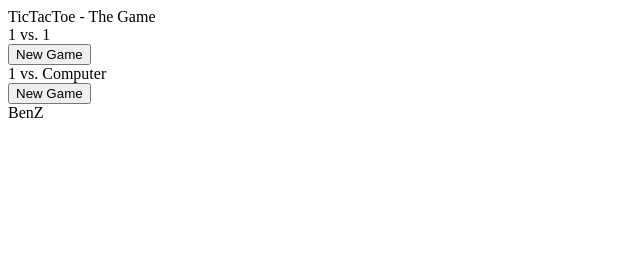
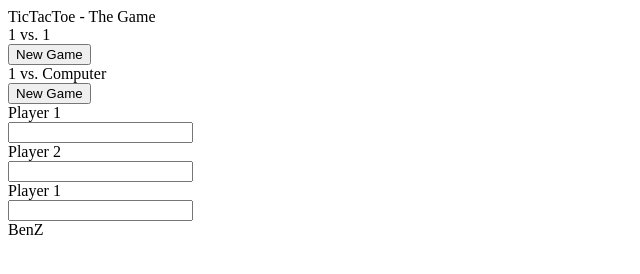
Before and after one commit to BenZ9413/TicTacToe, a plain HTML site: page index.html in a window 1280 px wide. Shown: the whole page, without its empty margins (0-640 px from the left). Drawn offline with Linux system fonts and the light colour scheme.

Commit message:
add html for userForm to insert player names

```diff
--- a/index.html
+++ b/index.html
@@ -9,5 +9,22 @@
 <body>
     <header> TicTacToe - The Game</header>
     <main class='main'></main>
+    <form id='playerNames'>
+        <div>
+            <div>Player 1</div>
+            <input type='text' id='namePlayerOne'>
+        </div>
+        <div>
+            <div>Player 2</div>
+            <input type='text' id='namePlayerTwo'>
+        </div>
+    </form>
+    <form id='playerName'>
+        <div>
+            <div>Player 1</div>
+            <input type='text' id='namePlayerSolo'>
+        </div>
+    </form>
+    <div id='overlay'></div>
     <footer>BenZ</footer>
 </body>
```
